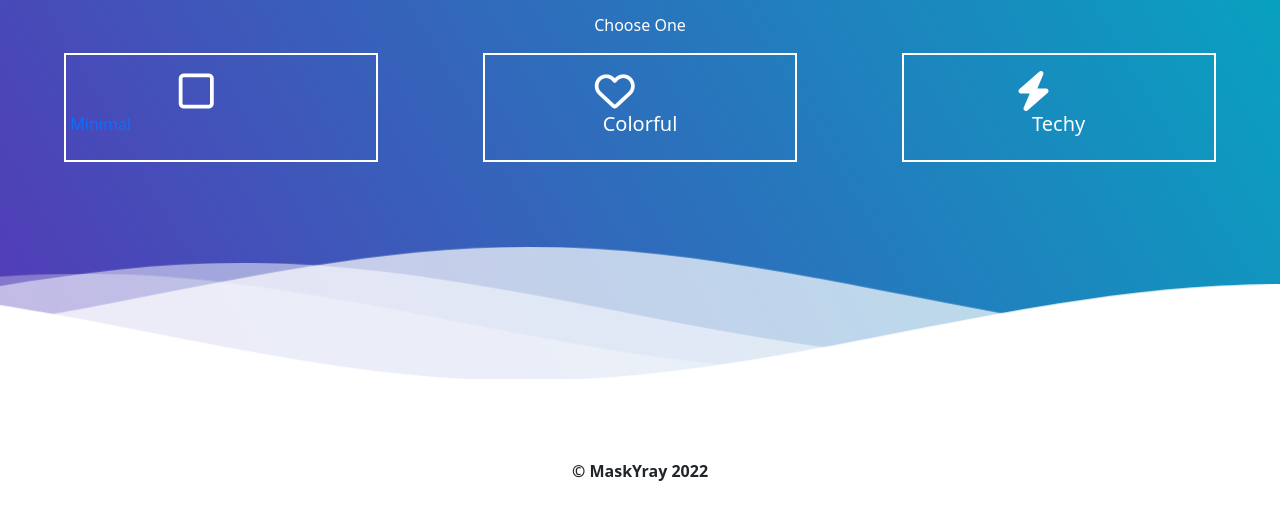
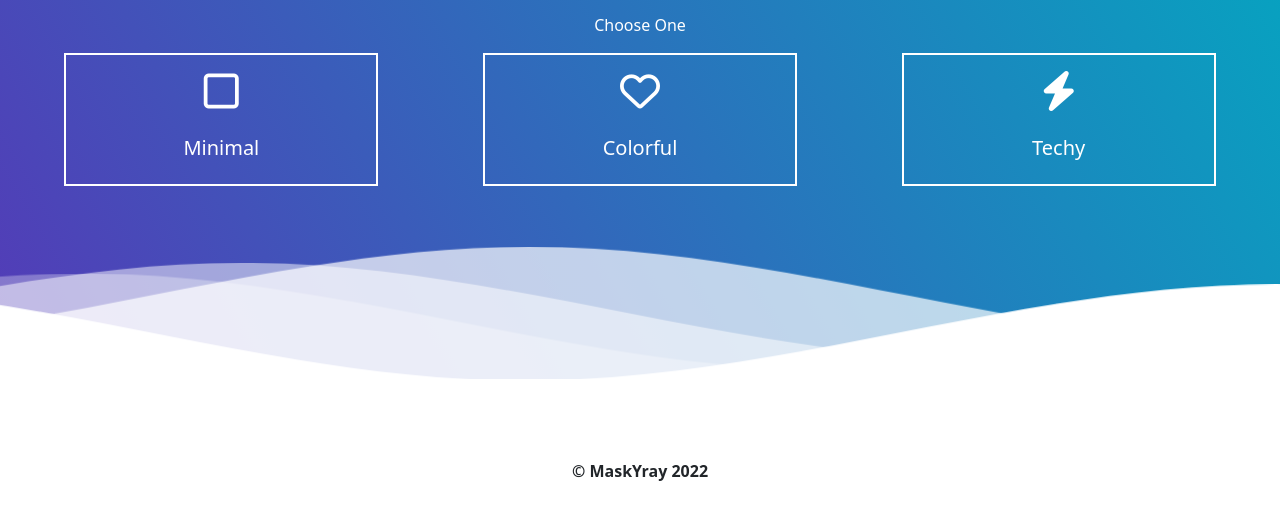
Before and after one commit to YrayPixels/MaskYrayPortfolio, a website: page index.html in a window 1280 px wide. Shown: the part 284-800 px from the top of the page. Drawn offline with nearby package versions, Linux system fonts and the light colour scheme.

Commit message:
align items together

```diff
--- a/index.html
+++ b/index.html
@@ -61,31 +61,35 @@ of Simple CSS Waves-->
         </div>
         <div class="boxes d-flex g-2 justify-content-around">
             <a href="minimal.html" class="col-4 col-md-3 stacks  p-3 text-center">
-                <div class="row Minimal">
+                <div class="Minimal">
 
-                    <div class="col-10 text-center   ">
+                    <div class="text-center">
                         <i class="fa-regular fa-square"></i>
-                    </div <h5 class="text-center">Minimal</h5>
+                    </div>
+                    <br>
+                    <h5 class="text-center">Minimal</h5>
 
                 </div>
             </a>
             <a class="col-4 colorful col-md-3 stacks p-3 text-center">
-                <div class="row Colorful">
+                <div class="Colorful">
 
-                    <div class="col-10 text-center">
+                    <div class="text-center">
                         <i class="fa-regular fa-heart"></i>
                     </div>
+                    <br>
+                    <h5 class="">Colorful</h5>
 
-                    <h5 class="">Colorful</h5>
 
                 </div>
             </a>
             <a href="tech.html" class="techcard col-4 col-md-3 stacks p-3 text-center">
-                <div class="row Techy">
+                <div class="Techy">
 
-                    <div class="col-10 text-center">
+                    <div class="text-center">
                         <i class="fa-solid fa-bolt"></i>
                     </div>
+                    <br>
                     <h5 class="">Techy</h5>
 
                 </div>
```
